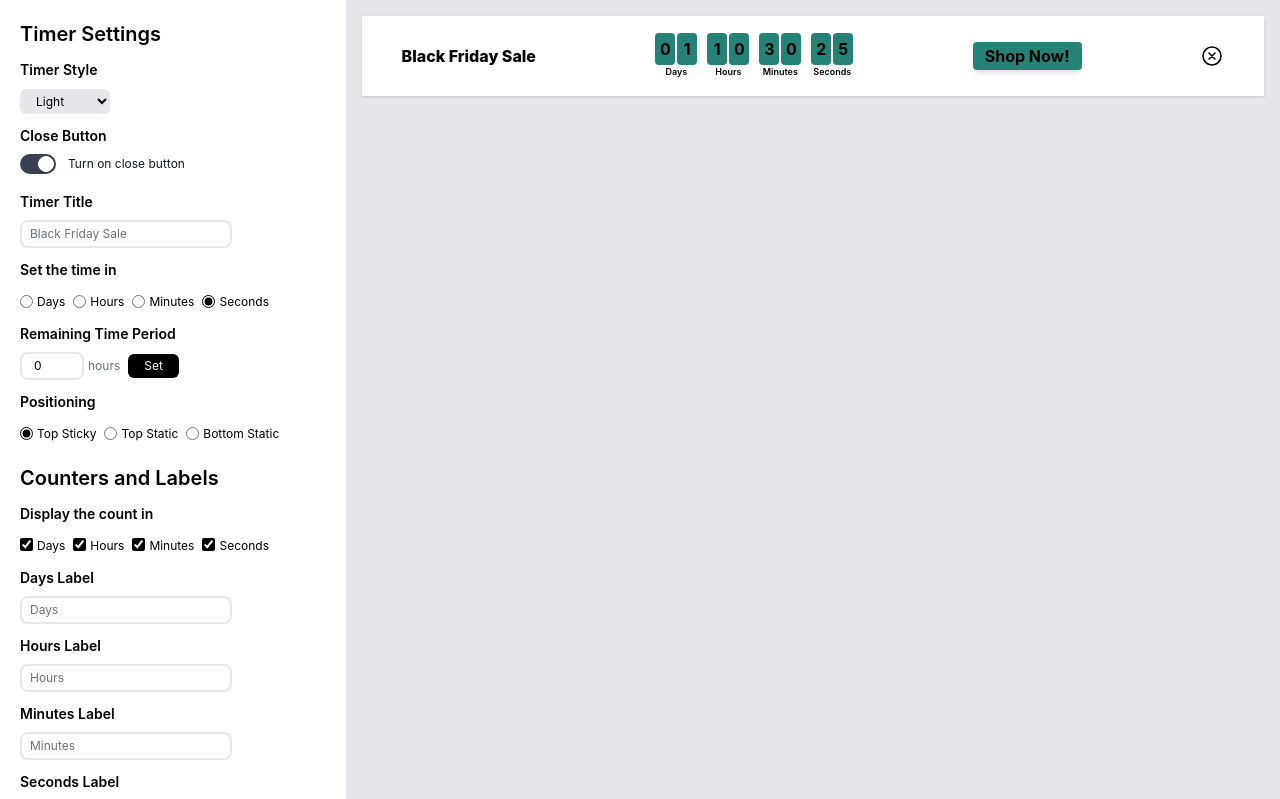
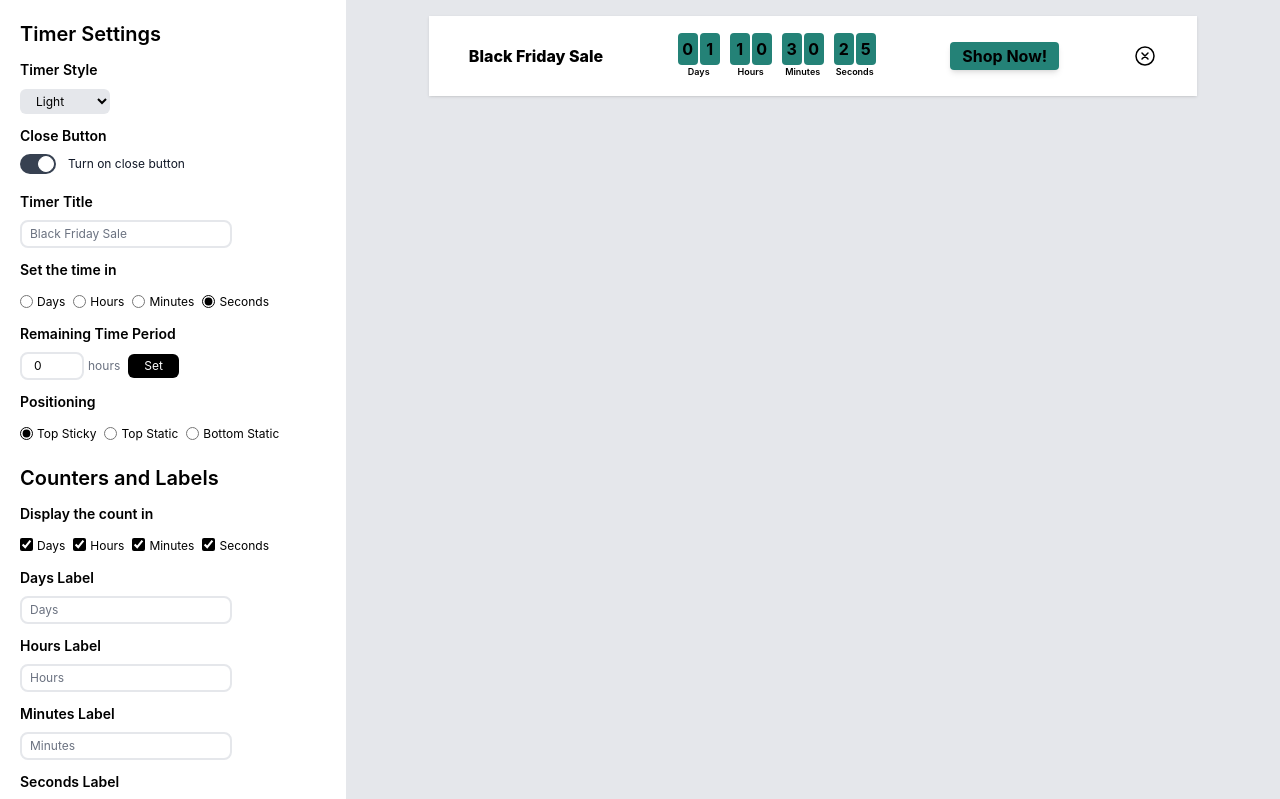
Before and after one commit to ozgur-okt/timer-task, a React (Create React App) app: page / in a window 1280 px wide. Shown: the top 799 px of the page. Built offline with nearby package versions, Linux system fonts and the light colour scheme.

Commit message:
feat: timer position

```diff
--- a/src/components/Timer.tsx
+++ b/src/components/Timer.tsx
@@ -7,6 +7,7 @@ import { getColor } from '../utils/getColor';
 import ConfettiExplosion from 'react-confetti-explosion';
 import PrecisedUnits from '../elements/PrecisedUnits';
 import { checkLength } from '../utils/checkLength';
+import { getTimerPosition } from '../utils/getTimerPosition';
 
 
 function Timer() {
@@ -18,6 +19,7 @@ function Timer() {
   const isCloseIconVisible = useTimerStore((state) => state.isCloseIconVisible);
   const theme = useTimerStore((state) => state.theme);
   const [isExploding, setIsExploding] = React.useState(false);
+  const position = useTimerStore((state) => state.position);
 
   useEffect(() => {
     const interval = setInterval(() => {
@@ -38,7 +40,7 @@ function Timer() {
 
   return (
     <div
-      className='flex items-center justify-between px-10 h-20 shadow'
+      className={`flex items-center justify-between px-10 h-20 shadow w-[48rem] ${getTimerPosition(position)}`}
       style={{ backgroundColor: getColor(theme, 'container') }}
     >
       <h5 className='font-extrabold' style={{ color: getColor(theme, 'text') }}>{checkLength(20, header)}</h5>
--- a/src/index.css
+++ b/src/index.css
@@ -10,13 +10,3 @@ body {
   -webkit-font-smoothing: antialiased;
   -moz-osx-font-smoothing: grayscale;
 }
-
-.scrollbar-hide::-webkit-scrollbar {
-  display: none;
-}
-
-/* For IE, Edge and Firefox */
-.scrollbar-hide {
-  -ms-overflow-style: none;  /* IE and Edge */
-  scrollbar-width: none;  /* Firefox */
-}
--- /dev/null
+++ b/src/utils/getTimerPosition.ts
@@ -0,0 +1,11 @@
+import { PositionType, positionTypes } from "../types";
+
+export function getTimerPosition(position: PositionType): string {
+  let timerPosition = '';
+  if (position === positionTypes.topSticky) {
+    timerPosition = 'sticky top-0';
+  } else if (position === positionTypes.bottomStatic) {
+    timerPosition = 'fixed bottom-0';
+  }
+  return timerPosition;
+}
--- a/src/views/CountdownTimer.tsx
+++ b/src/views/CountdownTimer.tsx
@@ -1,31 +1,13 @@
 import React from 'react'
 import Timer from '../components/Timer'
 import SideBar from '../components/SideBar'
-import { useTimerStore } from '../store/timerStore'
-import { positionTypes } from '../types';
 
 function CountdownTimer() {
-  //const position = useTimerStore((state) => state.position);
-  let timerPositionClass = '';
-
-  // switch (position) {
-  //   case positionTypes.topSticky:
-  //     timerPositionClass = 'sticky top-0';
-  //     break;
-  //   case positionTypes.topStatic:
-  //     timerPositionClass = 'static';
-  //     break;
-  //   case positionTypes.bottomStatic:
-  //     timerPositionClass = 'static mt-auto';
-  //     break;
-  // }
 
   return (
     <div className='flex justify-between'>
-      <div className='h-[100vh] overflow-auto scrollbar-hide'>
-        <SideBar />
-      </div>
-      <div className="p-4 bg-gray-200 w-[73%]" >
+      <SideBar />
+      <div className="p-4 bg-gray-200 w-[73%] flex justify-center" >
         <Timer />
       </div>
     </div>
```
